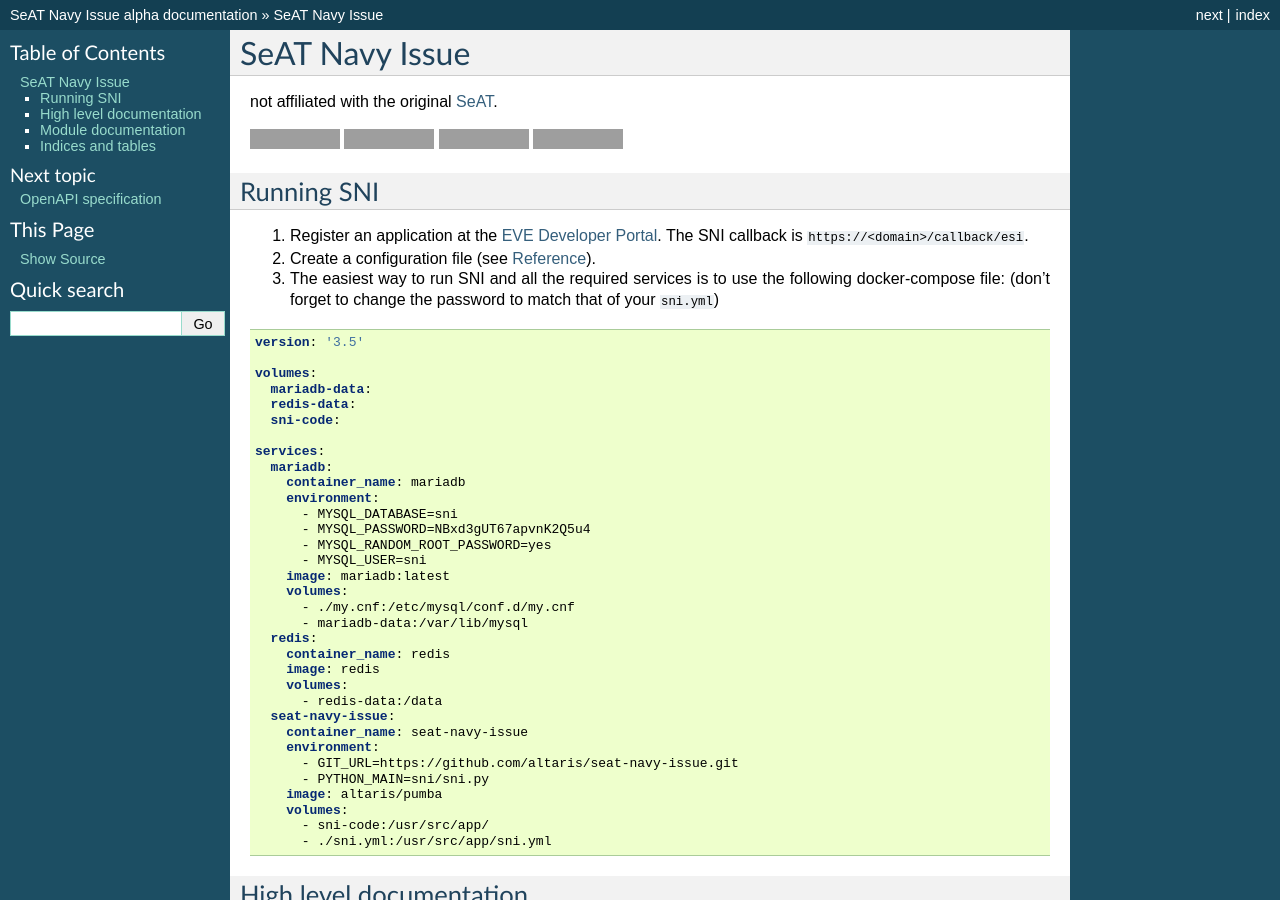
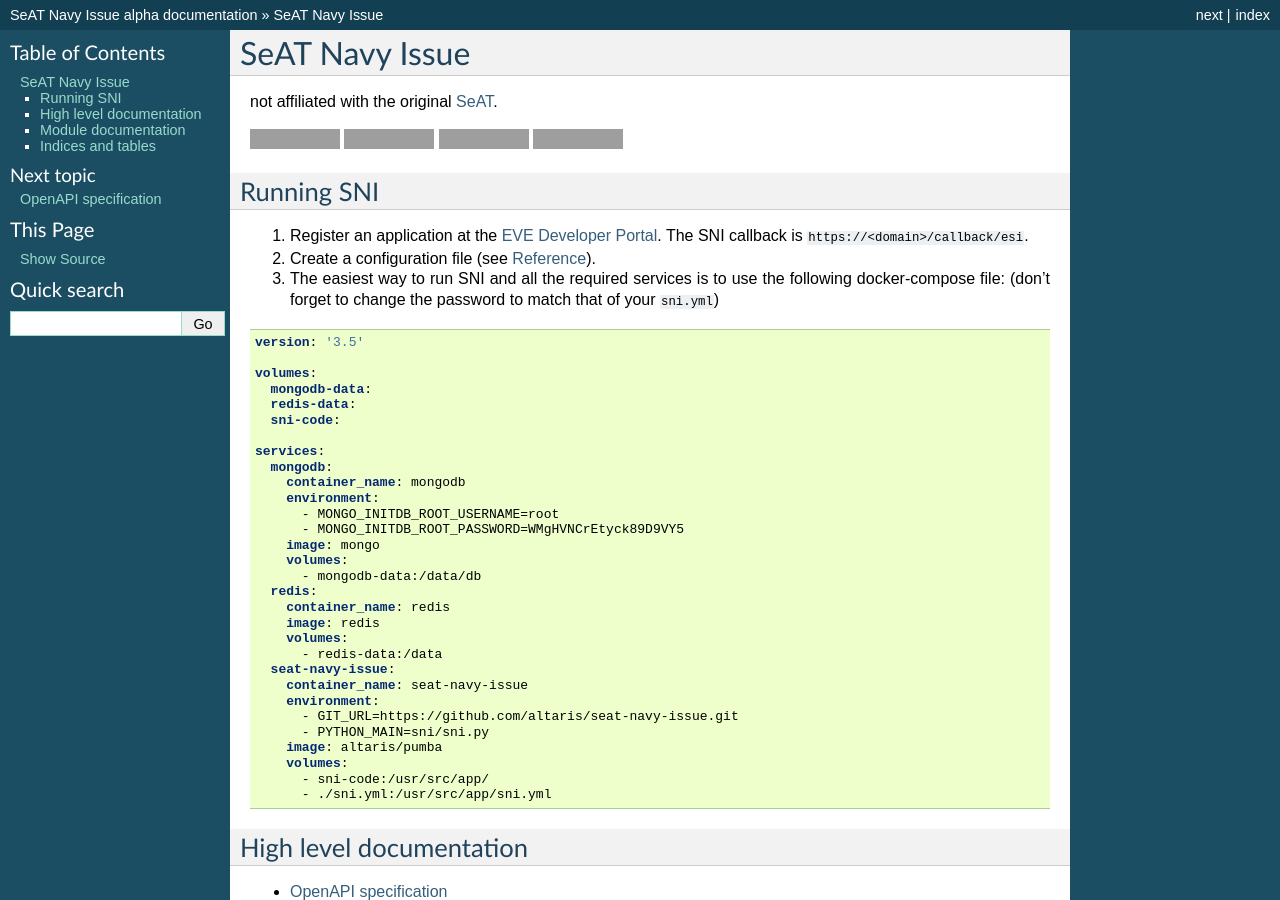
Before and after one commit to r0kym/seat-navy-issue, a Sphinx documentation site: the page built from docs/index.rst, in a window 1280 px wide and 900 px high. Built offline with Sphinx 7.4.7, drawn with Linux system fonts in a browser that asks for light colours; grey boxes are pictures that could not be loaded.

Commit message:
Ditched SQL for MongoDB

```diff
--- a/docs/docker-compose.example.yml
+++ b/docs/docker-compose.example.yml
@@ -1,22 +1,19 @@
 version: '3.5'
 
 volumes:
-  mariadb-data:
+  mongodb-data:
   redis-data:
   sni-code:
 
 services:
-  mariadb:
-    container_name: mariadb
+  mongodb:
+    container_name: mongodb
     environment:
-      - MYSQL_DATABASE=sni
-      - MYSQL_PASSWORD=NBxd3gUT67apvnK2Q5u4
-      - MYSQL_RANDOM_ROOT_PASSWORD=yes
-      - MYSQL_USER=sni
-    image: mariadb:latest
+      - MONGO_INITDB_ROOT_USERNAME=root
+      - MONGO_INITDB_ROOT_PASSWORD=WMgHVNCrEtyck89D9VY5
+    image: mongo
     volumes:
-      - ./my.cnf:/etc/mysql/conf.d/my.cnf
-      - mariadb-data:/var/lib/mysql
+      - mongodb-data:/data/db
   redis:
     container_name: redis
     image: redis
--- a/requirements.txt
+++ b/requirements.txt
@@ -1,10 +1,10 @@
 apscheduler
 dateutils
 fastapi
+mongoengine
 passlib[bcrypt]
 pyjwt
 pyyaml
 redis
 requests
-sqlalchemy
 uvicorn
```
Also changed, not shown: docs/configuration.rst (+3 -4 lines), 3 other files.
